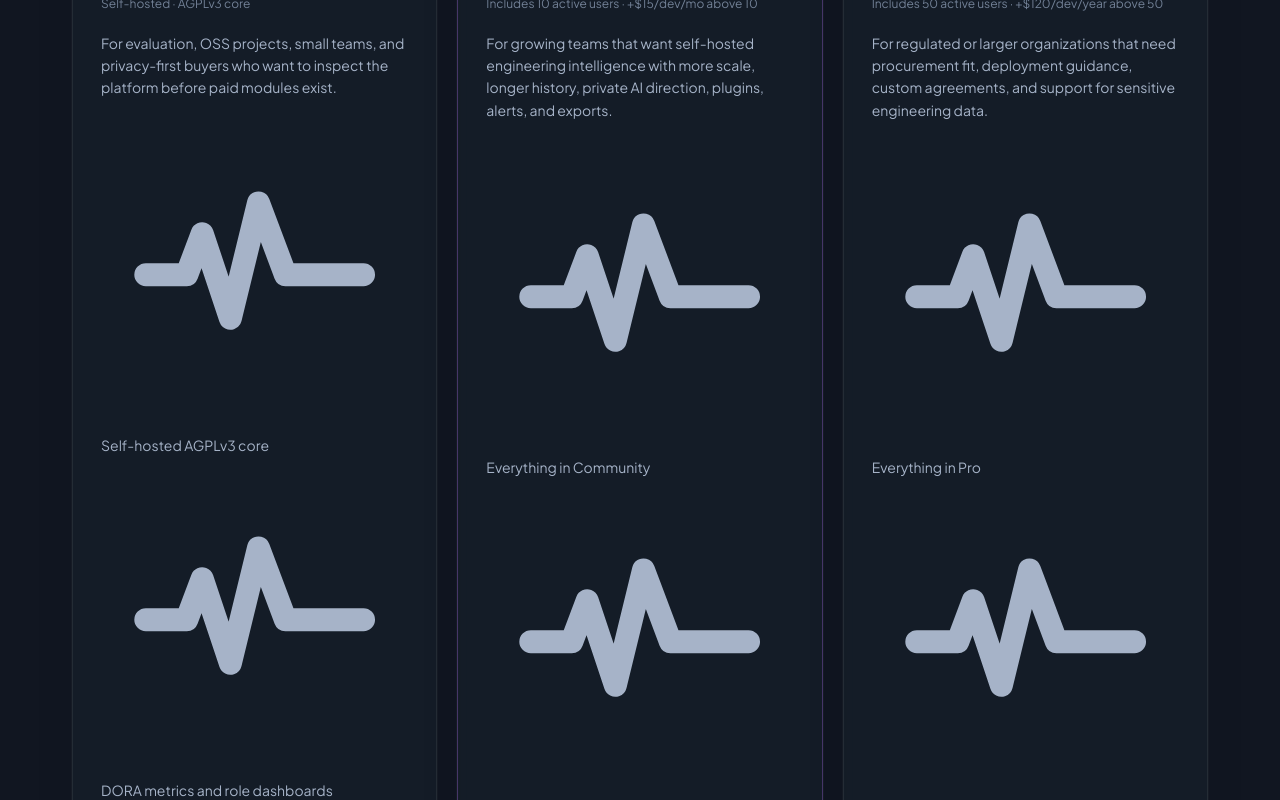
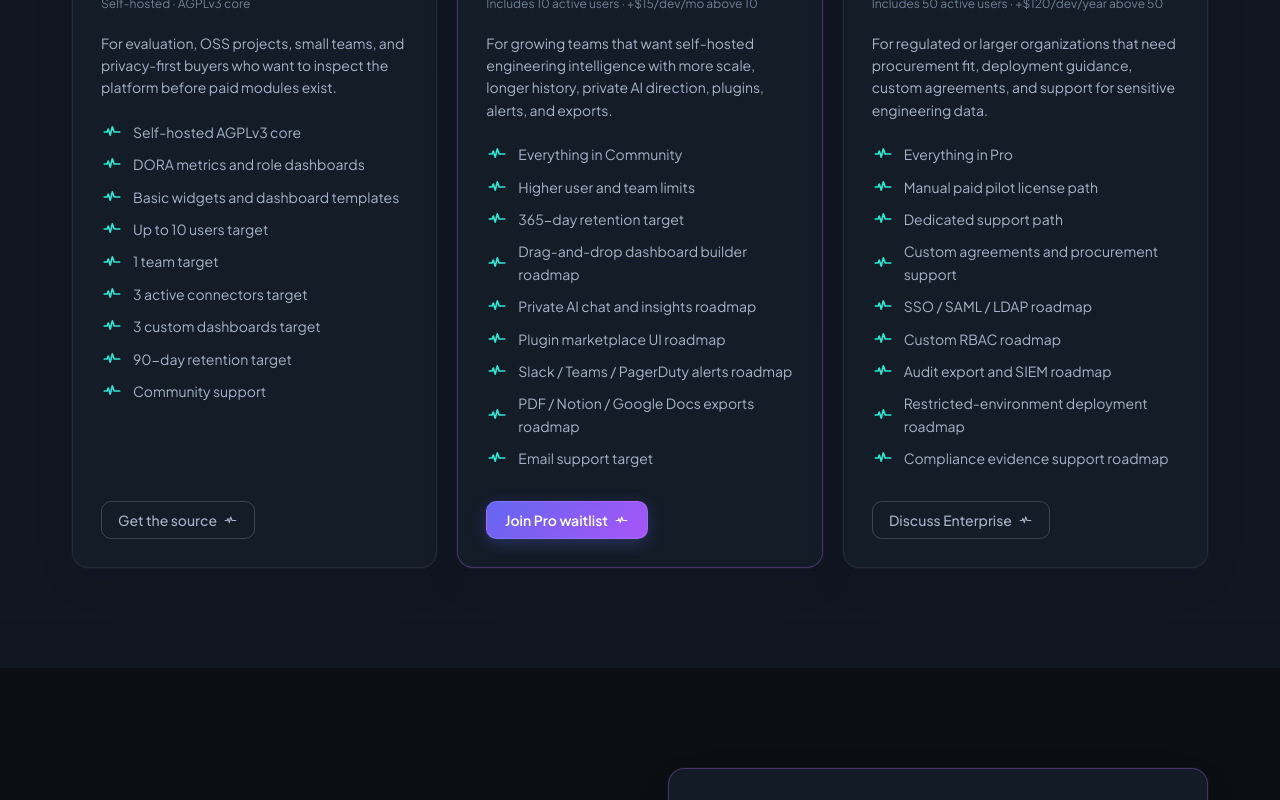
Before and after one commit to getmetraly/website, a Next.js app: page /pricing in a window 1280 px wide. Shown: the part 1160-1960 px from the top of the page. Built offline with nearby package versions, Linux system fonts and the light colour scheme.

Commit message:
Fix pricing feature pulse layout

```diff
--- a/app/pricing/page.tsx
+++ b/app/pricing/page.tsx
@@ -83,6 +83,27 @@ export const metadata = {
     "Claim-safe pricing preview for Metraly Community, Pro, and Enterprise editions.",
 };
 
+const featureListStyle = {
+  display: "grid",
+  gap: 10,
+  listStyle: "none",
+  margin: "0 0 24px",
+  padding: 0,
+};
+
+const featureItemStyle = {
+  display: "grid",
+  gridTemplateColumns: "24px minmax(0, 1fr)",
+  alignItems: "center",
+  columnGap: 8,
+};
+
+const featureIconStyle = {
+  width: 22,
+  height: 22,
+  color: "color-mix(in srgb, var(--cyan) 82%, white)",
+};
+
 export default function PricingPage() {
   return (
     <SiteShell>
@@ -136,9 +157,12 @@ export default function PricingPage() {
                   </div>
                   <div className={styles.note} style={{ marginBottom: 18 }}>{plan.note}</div>
                   <p className={styles.cardDesc} style={{ marginBottom: 22 }}>{plan.desc}</p>
-                  <ul style={{ display: "grid", gap: 10, listStyle: "none", marginBottom: 24 }}>
+                  <ul style={featureListStyle}>
                     {plan.features.map((feature) => (
-                      <li key={feature} className={styles.cardDesc}><Icon name="arrowRight" /> {feature}</li>
+                      <li key={feature} className={styles.cardDesc} style={featureItemStyle}>
+                        <Icon name="arrowRight" style={featureIconStyle} />
+                        <span>{feature}</span>
+                      </li>
                     ))}
                   </ul>
                   <div style={{ marginTop: "auto", paddingTop: 8 }}>
```
